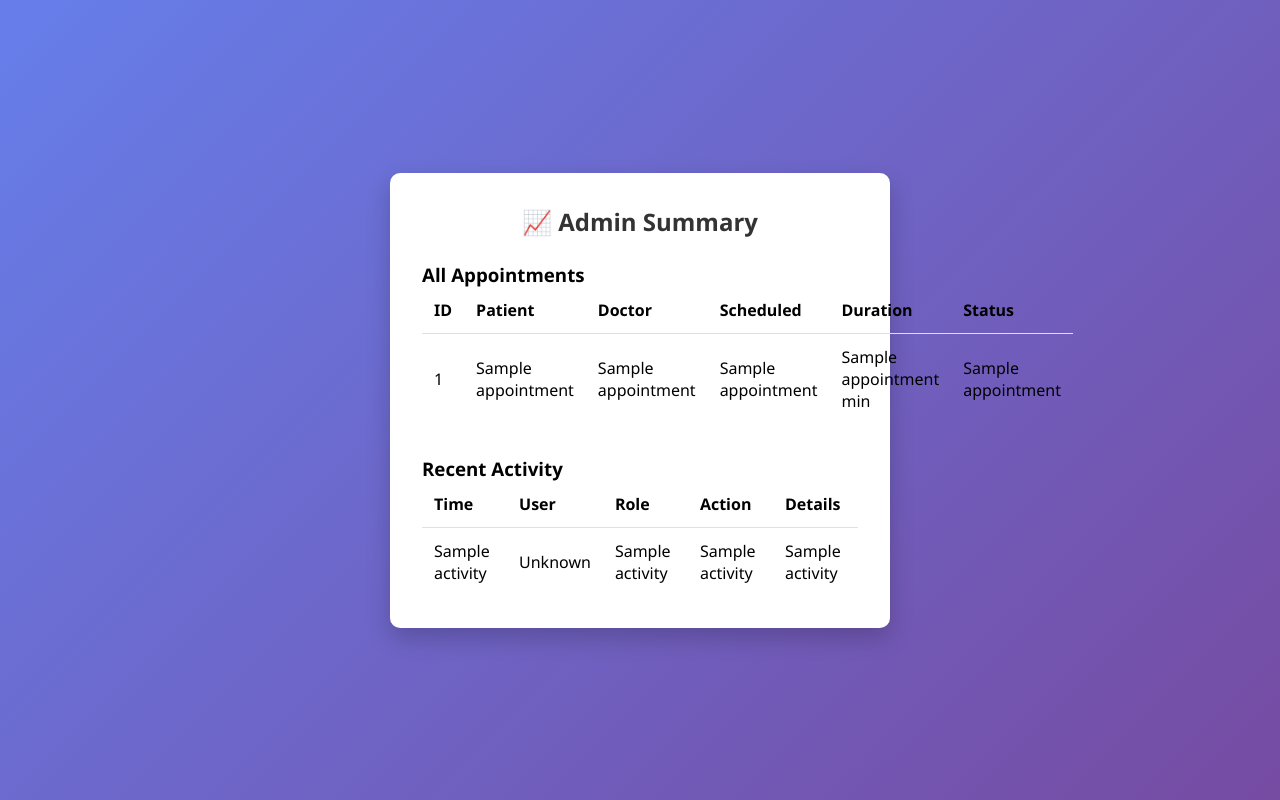
After one commit to Rahulmalu01/Clinic-Appointment-Management-System, a FastAPI app: template templates/admin_summary.html in a window 1280 px wide. The commit adds this page. Run offline with FastAPI, Linux system fonts and the light colour scheme; the template is opened without the code that fills it: most values are stand-ins (such as "Sample title", 1, 10 or a date in 2020).

Commit message:
appoinment

```diff
--- a/main.py
+++ b/main.py
@@ -9,7 +9,7 @@ from pydantic import BaseModel, Field
 from jose import jwt, JWTError
 from passlib.context import CryptContext
 from contextlib import asynccontextmanager
-from database import init_db, get_user, create_user, create_doctor, create_patient
+from database import init_db, get_user, create_user, create_doctor, create_patient, log_activity, create_appointment, get_appointment_by_id, update_appointment_status, reschedule_appointment, extend_appointment_duration, get_todays_appointments_for_doctor, get_appointments_for_patient, get_appointments_for_doctor, get_all_appointments, get_history_for_user, get_recent_activity
 from dotenv import load_dotenv
 
 import hashlib
@@ -59,6 +59,13 @@ class UserPublic(BaseModel):
     full_name: Optional[str] = None
     email: Optional[str] = None
     phone: Optional[str] = None
+
+
+class AppointmentCreate(BaseModel):
+    doctor_username: str
+    scheduled_at: str
+    duration_minutes: int = 30
+    notes: Optional[str] = None
 
 
 def hash_password(password: str):
@@ -129,12 +136,24 @@ def render(request: Request, name: str, context: dict | None = None, user: Optio
         payload["user"] = user
     if context:
         payload.update(context)
-    return templates.TemplateResponse(request=request, name=name, context=payload)
+    return templates.TemplateResponse(name=name, context=payload)
 
 
 def require_admin(current_user: UserPublic = Depends(get_current_user)) -> UserPublic:
     if current_user.role != "admin":
         raise HTTPException(status_code=403, detail="Admin privileges required")
+    return current_user
+
+
+def require_doctor(current_user: UserPublic = Depends(get_current_user)) -> UserPublic:
+    if current_user.role != "doctor":
+        raise HTTPException(status_code=403, detail="Doctor privileges required")
+    return current_user
+
+
+def require_patient(current_user: UserPublic = Depends(get_current_user)) -> UserPublic:
+    if current_user.role != "patient":
+        raise HTTPException(status_code=403, detail="Patient privileges required")
     return current_user
 
 
@@ -195,6 +214,86 @@ async def profile(request: Request, current_user: UserPublic = Depends(get_curre
     return render(request, 'profile.html', {"current_user": current_user}, user=current_user)
 
 
+@app.get('/appointments/')
+async def appointments(request: Request, current_user: UserPublic = Depends(get_current_user)):
+    if current_user.role == 'patient':
+        appointments = get_appointments_for_patient(current_user.username)
+    elif current_user.role == 'doctor':
+        appointments = get_appointments_for_doctor(current_user.username)
+    else:
+        appointments = get_all_appointments()
+    return render(request, 'appointments.html', {"appointments": appointments, "current_user": current_user}, user=current_user)
+
+
+@app.post('/appointments/book/', response_class=HTMLResponse)
+async def book_appointment(request: Request, doctor_username: str = Form(...), scheduled_at: str = Form(...), duration_minutes: int = Form(30), notes: str = Form(""), current_user: UserPublic = Depends(require_patient)):
+    appointment_id = create_appointment(current_user.username, doctor_username, scheduled_at, duration_minutes, notes or "")
+    log_activity(current_user.username, current_user.role, "booked_appointment", doctor_username, f"Appointment ID {appointment_id}")
+    return render(request, 'appointments.html', {"success": "Appointment booked successfully", "appointments": get_appointments_for_patient(current_user.username), "current_user": current_user}, user=current_user)
+
+
+@app.get('/doctor/schedule/')
+async def doctor_schedule(request: Request, current_user: UserPublic = Depends(require_doctor)):
+    appointments = get_todays_appointments_for_doctor(current_user.username)
+    return render(request, 'doctor_schedule.html', {"appointments": appointments, "current_user": current_user}, user=current_user)
+
+
+@app.post('/doctor/appointment/{appointment_id}/status/', response_class=HTMLResponse)
+async def doctor_update_appointment_status(request: Request, appointment_id: int, status: str = Form(...), current_user: UserPublic = Depends(require_doctor)):
+    appointment = get_appointment_by_id(appointment_id)
+    if not appointment:
+        raise HTTPException(status_code=404, detail="Appointment not found")
+    if appointment[2] != current_user.username:
+        raise HTTPException(status_code=403, detail="Cannot modify appointments for another doctor")
+    if status not in {"approved", "completed", "canceled"}:
+        raise HTTPException(status_code=400, detail="Invalid appointment status")
+    update_appointment_status(appointment_id, status)
+    log_activity(current_user.username, current_user.role, f"appointment_{status}", appointment[1], f"Appointment ID {appointment_id}")
+    appointments = get_todays_appointments_for_doctor(current_user.username)
+    return render(request, 'doctor_schedule.html', {"appointments": appointments, "current_user": current_user, "success": f"Appointment {status} successfully."}, user=current_user)
+
+
+@app.post('/doctor/appointment/{appointment_id}/reschedule/', response_class=HTMLResponse)
+async def doctor_reschedule_appointment(request: Request, appointment_id: int, scheduled_at: str = Form(...), current_user: UserPublic = Depends(require_doctor)):
+    appointment = get_appointment_by_id(appointment_id)
+    if not appointment:
+        raise HTTPException(status_code=404, detail="Appointment not found")
+    if appointment[2] != current_user.username:
+        raise HTTPException(status_code=403, detail="Cannot modify appointments for another doctor")
+    reschedule_appointment(appointment_id, scheduled_at)
+    log_activity(current_user.username, current_user.role, "appointment_rescheduled", appointment[1], f"Appointment ID {appointment_id} rescheduled to {scheduled_at}")
+    appointments = get_todays_appointments_for_doctor(current_user.username)
+    return render(request, 'doctor_schedule.html', {"appointments": appointments, "current_user": current_user, "success": "Appointment rescheduled successfully."}, user=current_user)
+
+
+@app.post('/doctor/appointment/{appointment_id}/extend/', response_class=HTMLResponse)
+async def doctor_extend_appointment(request: Request, appointment_id: int, extra_minutes: int = Form(...), current_user: UserPublic = Depends(require_doctor)):
+    appointment = get_appointment_by_id(appointment_id)
+    if not appointment:
+        raise HTTPException(status_code=404, detail="Appointment not found")
+    if appointment[2] != current_user.username:
+        raise HTTPException(status_code=403, detail="Cannot modify appointments for another doctor")
+    if extra_minutes <= 0:
+        raise HTTPException(status_code=400, detail="Extra minutes must be positive")
+    extend_appointment_duration(appointment_id, extra_minutes)
+    log_activity(current_user.username, current_user.role, "appointment_extended", appointment[1], f"Appointment ID {appointment_id} extended by {extra_minutes} minutes")
+    appointments = get_todays_appointments_for_doctor(current_user.username)
+    return render(request, 'doctor_schedule.html', {"appointments": appointments, "current_user": current_user, "success": "Appointment extended successfully."}, user=current_user)
+
+
+@app.get('/history/')
+async def history(request: Request, current_user: UserPublic = Depends(get_current_user)):
+    logs = get_history_for_user(current_user.username)
+    return render(request, 'history.html', {"logs": logs, "current_user": current_user}, user=current_user)
+
+
+@app.get('/admin/summary/')
+async def admin_summary(request: Request, admin: UserPublic = Depends(require_admin)):
+    appointments = get_all_appointments()
+    recent_activity = get_recent_activity(50)
+    return render(request, 'admin_summary.html', {"appointments": appointments, "recent_activity": recent_activity, "current_user": admin}, user=admin)
+
+
 @app.get('/logout/')
 async def logout():
     response = RedirectResponse(url='/', status_code=302)
--- /dev/null
+++ b/templates/admin_summary.html
@@ -0,0 +1,68 @@
+{% extends "base.html" %}
+
+{% block title %}Admin Summary - Healthcare System{% endblock %}
+
+{% block content %}
+<div class="container">
+    <h2>📈 Admin Summary</h2>
+    <div style="margin-top: 1.5rem;">
+        <h3>All Appointments</h3>
+        {% if appointments %}
+        <table style="width: 100%; border-collapse: collapse; margin-bottom: 2rem;">
+            <thead>
+                <tr>
+                    <th style="padding: 0.75rem; text-align: left;">ID</th>
+                    <th style="padding: 0.75rem; text-align: left;">Patient</th>
+                    <th style="padding: 0.75rem; text-align: left;">Doctor</th>
+                    <th style="padding: 0.75rem; text-align: left;">Scheduled</th>
+                    <th style="padding: 0.75rem; text-align: left;">Duration</th>
+                    <th style="padding: 0.75rem; text-align: left;">Status</th>
+                </tr>
+            </thead>
+            <tbody>
+                {% for appointment in appointments %}
+                <tr style="border-top: 1px solid #e0e0e0;">
+                    <td style="padding: 0.75rem;">{{ appointment[0] }}</td>
+                    <td style="padding: 0.75rem;">{{ appointment[1] }}</td>
+                    <td style="padding: 0.75rem;">{{ appointment[2] }}</td>
+                    <td style="padding: 0.75rem;">{{ appointment[3] }}</td>
+                    <td style="padding: 0.75rem;">{{ appointment[4] }} min</td>
+                    <td style="padding: 0.75rem;">{{ appointment[5] }}</td>
+                </tr>
+                {% endfor %}
+            </tbody>
+        </table>
+        {% else %}
+        <p>No appointments found.</p>
+        {% endif %}
+
+        <h3>Recent Activity</h3>
+        {% if recent_activity %}
+        <table style="width: 100%; border-collapse: collapse;">
+            <thead>
+                <tr>
+                    <th style="padding: 0.75rem; text-align: left;">Time</th>
+                    <th style="padding: 0.75rem; text-align: left;">User</th>
+                    <th style="padding: 0.75rem; text-align: left;">Role</th>
+                    <th style="padding: 0.75rem; text-align: left;">Action</th>
+                    <th style="padding: 0.75rem; text-align: left;">Details</th>
+                </tr>
+            </thead>
+            <tbody>
+                {% for activity in recent_activity %}
+                <tr style="border-top: 1px solid #e0e0e0;">
+                    <td style="padding: 0.75rem;">{{ activity[6] }}</td>
+                    <td style="padding: 0.75rem;">{{ activity[1] or 'Unknown' }}</td>
+                    <td style="padding: 0.75rem;">{{ activity[2] }}</td>
+                    <td style="padding: 0.75rem;">{{ activity[3] }}</td>
+                    <td style="padding: 0.75rem;">{{ activity[5] }}</td>
+                </tr>
+                {% endfor %}
+            </tbody>
+        </table>
+        {% else %}
+        <p>No recent activity found.</p>
+        {% endif %}
+    </div>
+</div>
+{% endblock %}
```
Also changed, not shown: database.py (+190 -5 lines), templates/appointments.html (added, +70 -0 lines), templates/dashboard.html (+109 -49 lines), templates/doctor_schedule.html (added, +64 -0 lines), templates/history.html (added, +35 -0 lines).
